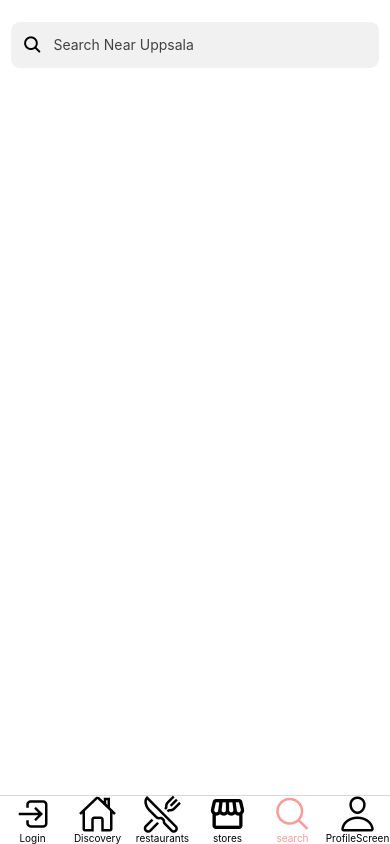
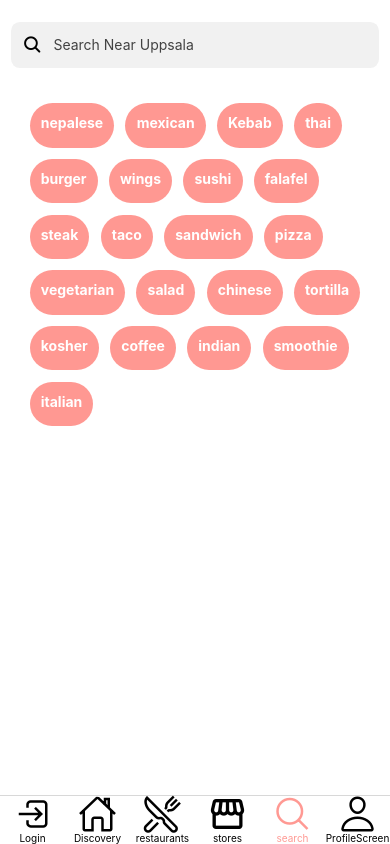
Before and after one commit to mahmoud8899/lattspis, a React Native app: screen /search in a window 390 px wide. Built offline with nearby package versions, Linux system fonts and the light colour scheme.

Commit message:
add list search to search screen

```diff
--- /dev/null
+++ b/src/Components/ListSearch/ListSearch.js
@@ -0,0 +1,23 @@
+import React from 'react'
+import { View, Text, FlatList } from 'react-native'
+import { dummySearchData } from '../../Assistant/DummySearchData'
+import Styles from './Styles'
+
+export default function SearchScreen() {
+   const RenderList = ({ item }) => {
+      return <Text style={Styles.textContainer}>{item.title}</Text>
+   }
+
+   return (
+      <View style={Styles.containerList}>
+         <FlatList
+            data={dummySearchData}
+            renderItem={dummySearchData => RenderList(dummySearchData)}
+            horizontal={false}
+            showsHorizontalScrollIndicator={false}
+            showsVerticalScrollIndicator={false}
+            numColumns={4}
+         />
+      </View>
+   )
+}
--- /dev/null
+++ b/src/Components/ListSearch/Styles.js
@@ -0,0 +1,22 @@
+import { ScaledSheet, scale } from 'react-native-size-matters'
+import COLOR from '../../Assistant/Color'
+
+const Styles = ScaledSheet.create({
+   textContainer: {
+      backgroundColor: COLOR.firstRed,
+      height: '40@s',
+      margin: '5@s',
+      alignItems: 'center',
+      textAlign: 'center',
+      padding: '10@s',
+      borderRadius: '25@s',
+      color: COLOR.white,
+      fontWeight: 'bold',
+   },
+   containerList: {
+      marginTop: 30,
+      alignItems: 'center',
+   },
+})
+
+export default Styles
--- a/src/Pages/SearchScreen/SearchScreen.js
+++ b/src/Pages/SearchScreen/SearchScreen.js
@@ -1,13 +1,14 @@
 import React from 'react'
-import { View, Text } from 'react-native'
+import { View } from 'react-native'
 import FontDefault from '../../Assistant/FontDefault'
-import InputScreen from '../../Components/InputScreen/InputScreen'
 import SearchInput from '../../Components/SearchInput/SearchInput'
+import ListSearch from '../../Components/ListSearch/ListSearch'
 
 export default function SearchScreen() {
    return (
       <View style={FontDefault.containerChildren}>
          <SearchInput />
+         <ListSearch />
       </View>
    )
 }
--- a/src/Pages/SearchScreen/Styles.js
+++ /dev/null
@@ -1,6 +0,0 @@
-import { ScaledSheet, scale } from 'react-native-size-matters'
-import COLOR from '../../Assistant/Color'
-
-const Styles = ScaledSheet.create({})
-
-export default Styles
```
